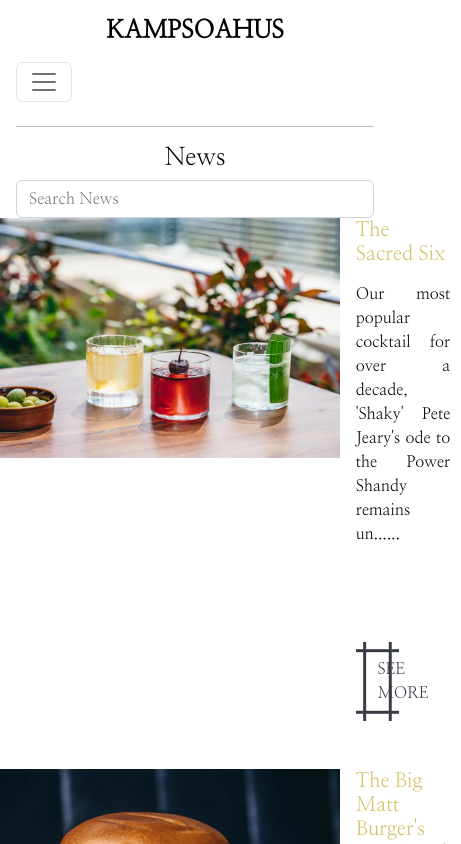
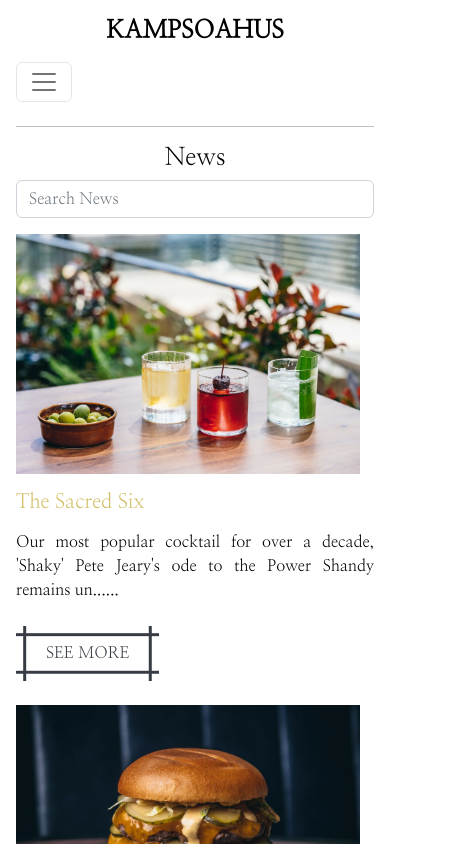
Before and after one commit to scottishsummer98/react_restaurant, a React (Create React App) app: page /news in a window 390 px wide. Shown: the top 844 px of the page, 461 px wide, since content can reach past the window. Built offline with nearby package versions, Linux system fonts and the light colour scheme.

Commit message:
'newsresponsive'

```diff
--- a/src/components/pages/About.css
+++ b/src/components/pages/About.css
@@ -35,12 +35,12 @@
         gap: 1rem;
     }
     .image {
-        width: 39rem;
-        height: 25rem;
+        width: 49rem;
+        height: 30rem;
     }
     .video {
-        width: 37rem;
-        height: 25rem;
+        width: 49rem;
+        height: 30rem;
     }
 }
 
--- a/src/components/pages/Menu.css
+++ b/src/components/pages/Menu.css
@@ -11,11 +11,14 @@
 /* Media Queries Medium Devices*/
 @media screen and (max-width:1024px){
     .container_menu_appetizers, .container_menu_mains, .container_menu_desserts, .container_menu_beverages {
-        padding: 0;
+        padding: 2rem;
+    }
+    .container_menu_appetizers_header, .container_menu_mains_header, .container_menu_desserts_header, .container_menu_beverages_header {
+        text-align: justify;
     }
     .container_image {
-        width: 18rem;
-        height: 14rem;
+        width: 22rem;
+        height: 17rem;
     }
 }
 
@@ -24,6 +27,9 @@
     .container_menu_appetizers, .container_menu_mains, .container_menu_desserts, .container_menu_beverages {
         padding: 0;
     }
+    .container_menu_appetizers_header, .container_menu_mains_header, .container_menu_desserts_header, .container_menu_beverages_header {
+        margin-top: 2rem;
+    }
     .container_image {
         width: 22rem;
         height: 18rem;
--- a/src/components/pages/Menu.jsx
+++ b/src/components/pages/Menu.jsx
@@ -229,7 +229,7 @@ const BevData = [
 
 const Menu = () => {
   return (
-    <div>
+    <div className="container_menu">
       <div className="container_menu_appetizers" id="appetizers">
         <div className="container_menu_appetizers_header">
           <h2>APPETIZERS</h2>
@@ -249,7 +249,7 @@ const Menu = () => {
               600: {
                 width: 600,
                 slidesPerView: 2,
-                spaceBetween: 98,
+                spaceBetween: 130,
               },
               // when window width is >= 300px
               300: {
@@ -298,7 +298,7 @@ const Menu = () => {
               600: {
                 width: 600,
                 slidesPerView: 2,
-                spaceBetween: 98,
+                spaceBetween: 130,
               },
               // when window width is >= 300px
               300: {
@@ -344,7 +344,7 @@ const Menu = () => {
               600: {
                 width: 600,
                 slidesPerView: 2,
-                spaceBetween: 98,
+                spaceBetween: 130,
               },
               // when window width is >= 300px
               300: {
@@ -390,7 +390,7 @@ const Menu = () => {
               600: {
                 width: 600,
                 slidesPerView: 2,
-                spaceBetween: 98,
+                spaceBetween: 130,
               },
               // when window width is >= 300px
               300: {
--- a/src/components/pages/News.css
+++ b/src/components/pages/News.css
@@ -40,3 +40,47 @@
   background: var(--color);
   color: #fff;
 }
+.image_container {
+  width: 25rem;
+  height: 15rem;
+}
+
+/* Media Queries Medium Devices*/
+@media screen and (max-width:1024px){
+  .container_news_search {
+    padding-bottom: 1rem;
+}
+  .container_news_articles {
+    margin-bottom: 1.5rem;
+    display: flex;
+    justify-content: center;
+    gap: 1rem;
+  }
+  .image_container {
+    width: 21.5rem;
+   height: 15rem;
+  }
+  .button {
+    margin-top: 1rem;
+  }
+}
+
+/* Media Queries Small Devices*/
+@media screen and (max-width:600px){
+  .container_news_search {
+    padding-bottom: 1rem;
+}
+  .container_news_articles {
+    margin-bottom: 1.5rem;
+    display: flex;
+    flex-direction: column;
+    gap: 1rem;
+  }
+  .image_container {
+    width: 21.5rem;
+   height: 15rem;
+  }
+  .button {
+    margin-top: .5rem;
+  }
+}
--- a/src/components/pages/News.jsx
+++ b/src/components/pages/News.jsx
@@ -86,11 +86,7 @@ const News = () => {
               return (
                 <div className="container_news_articles" key={id}>
                   <div>
-                    <img
-                      style={{ width: '25rem', height: '15rem' }}
-                      src={image}
-                      alt=""
-                    />
+                    <img className="image_container" src={image} alt="" />
                   </div>
                   <div>
                     <h5 style={{ color: '#D2BF65', marginBottom: '1rem' }}>
--- a/src/index.css
+++ b/src/index.css
@@ -12,7 +12,7 @@ body {
 @media screen and (max-width:1024px){
   body {
     padding: 1rem;
-    width:80%
+    width:100%
   }
 }
 
```
